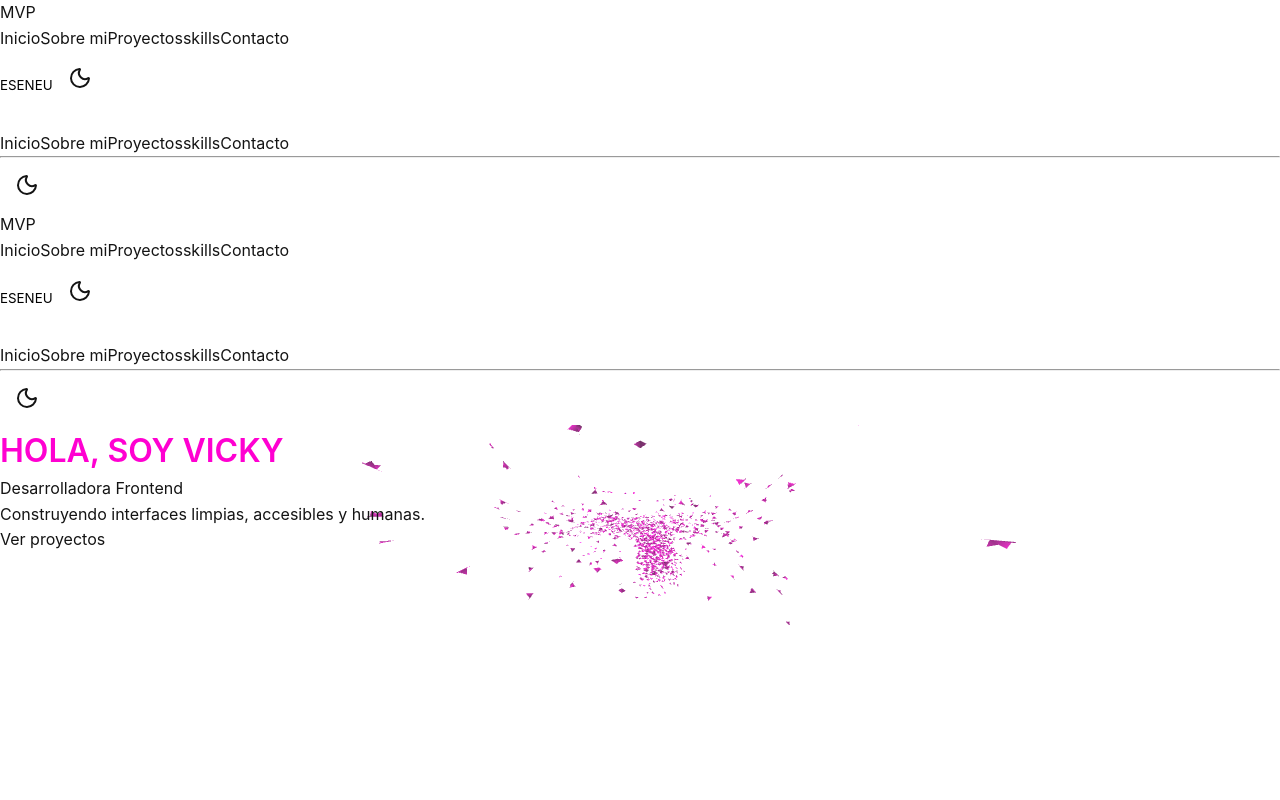
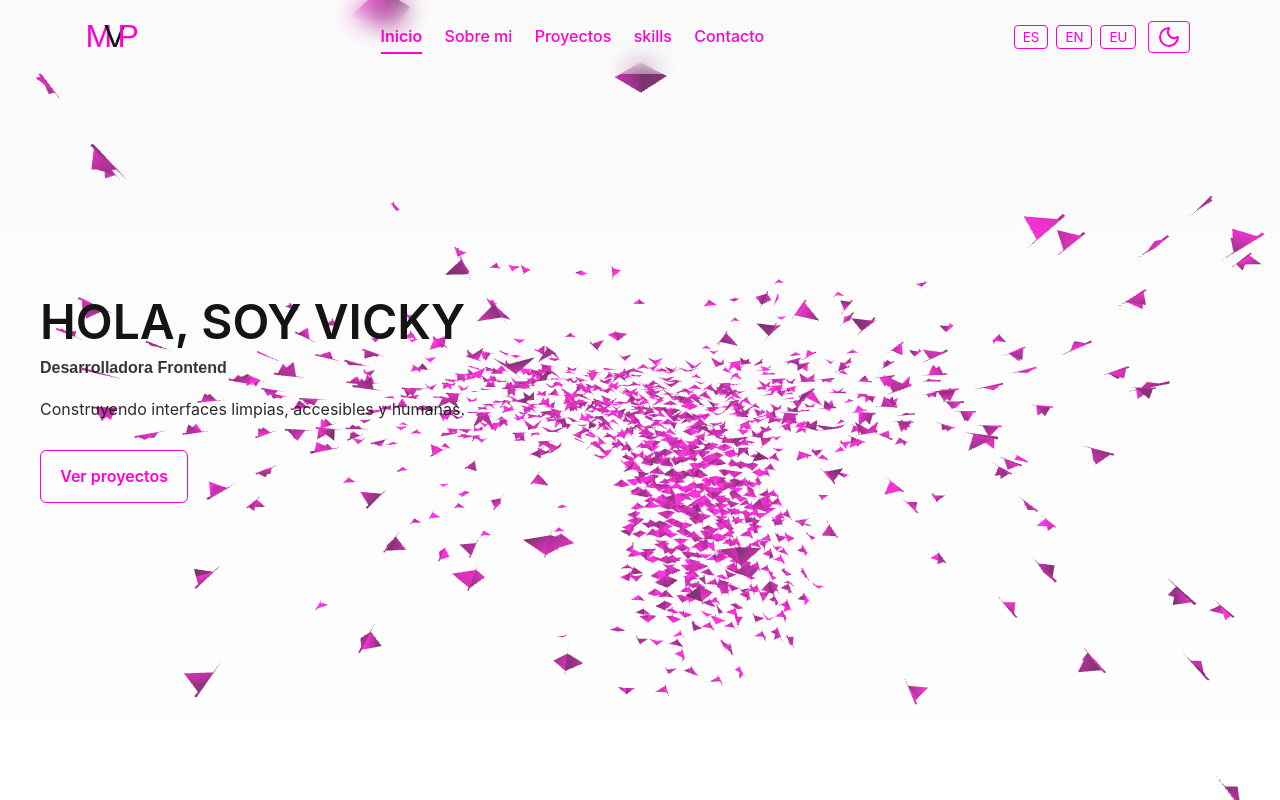
Before and after one commit to vickypineli/porfolio-vicky, a React (Vite) app: page / in a window 1280 px wide. Built offline with nearby package versions, Linux system fonts and the light colour scheme.

Commit message:
refactorin styles in header and home

```diff
--- a/src/components/ThemeToggle/ThemeToggle.jsx
+++ b/src/components/ThemeToggle/ThemeToggle.jsx
@@ -1,6 +1,7 @@
 import { useContext } from "react";
 import { ThemeContext } from "../../context/ThemeContext";
 import { Sun, Moon } from "lucide-react";
+import styles from "./ThemeToggle.module.scss";
 
 export default function ThemeToggle() {
   const { theme, toggleTheme } = useContext(ThemeContext);
@@ -9,7 +10,7 @@ export default function ThemeToggle() {
     <button
       onClick={toggleTheme}
       aria-label="Cambiar tema"
-      style={{ background: "none", border: "none", cursor: "pointer", margin: 5, padding: 10, color: "var(--color-text)" }}
+      className={styles.themeToggle}
     >
       {theme === "light" ? <Moon /> : <Sun />}
     </button>
--- a/src/components/ThemeToggle/ThemeToggle.module.scss
+++ b/src/components/ThemeToggle/ThemeToggle.module.scss
@@ -0,0 +1,26 @@
+//src/components/ThemeToggle/ThemeToggle.module.scss
+@use "../../styles/variables" as *;
+@use "../../styles/mixins" as *;
+
+.themeToggle {
+  display: flex;
+  align-items: center;
+  justify-content: center;
+
+  background: none;
+  border: none;
+  cursor: pointer;
+  margin: 0.25rem; // equivalente a 5px
+  padding: 0.625rem; // equivalente a 10px
+  color: var(--color-accent);
+  transition: color 0.3s ease;
+
+  &:hover {
+    color: var(--color-text);
+  }
+
+  svg {
+    width: 1.5rem;
+    height: 1.5rem;
+  }
+}
--- a/src/layout/Header/Header.jsx
+++ b/src/layout/Header/Header.jsx
@@ -3,7 +3,7 @@ import { useState } from "react";
 import { NavLink } from "react-router-dom";
 import { useTranslation } from "react-i18next";
 import ThemeToggle from "../../components/ThemeToggle/ThemeToggle";
-import "./Header.module.scss";
+import styles from "./Header.module.scss";
 
 export default function Header() {
   const { i18n, t } = useTranslation("header");
@@ -13,30 +13,22 @@ export default function Header() {
   const closeMenu = () => setOpen(false);
 
     const navLinkClass = ({ isActive }) =>
-    isActive ? "nav-link active" : "nav-link";
+    isActive ? `${styles.navLink} ${styles.active}` : styles.navLink;
 
   return (
-    <header className="header">
-      <div className="header-inner">
-
+    <header className={styles.header}>
+      <div className={styles.headerInner}>
         {/* LOGO */}
-        <div className="header-logo">
+        <div className={styles.headerLogo}>
           <a href="#home">
-            <span className="spanM">M</span>
-            <span className="spanv">V</span>
-            <span className="spanP">P</span>
+            <span className={styles.spanM}>M</span>
+            <span className={styles.spanV}>V</span>
+            <span className={styles.spanP}>P</span>
           </a>
         </div>
 
         {/* NAV ESCRITORIO */}
-        {/* <nav className={`desktop-nav`}>
-          <a href="#home">{t("home")}</a>
-          <a href="#about">{t("about")}</a>
-          <a href="#projects">{t("projects")}</a>
-          <a href="#skills">{t("skills")}</a>
-          <a href="#contact">{t("contact")}</a>
-        </nav> */}
-        <nav className="desktop-nav">
+        <nav className={styles.desktopNav}>
           <NavLink to="/" end className={navLinkClass}>{t("home")}</NavLink>
           <NavLink to="/about" className={navLinkClass}>{t("about")}</NavLink>
           <NavLink to="/projects" className={navLinkClass}>{t("projects")}</NavLink>
@@ -45,7 +37,7 @@ export default function Header() {
         </nav>
 
         {/* IDIOMAS + THEME */}
-        <div className="lang-switcher">
+        <div className={styles.langSwitcher}>
           <button onClick={() => changeLang("es")}>ES</button>
           <button onClick={() => changeLang("en")}>EN</button>
           <button onClick={() => changeLang("eu")}>EU</button>
@@ -54,7 +46,7 @@ export default function Header() {
 
         {/* HAMBURGUESA */}
         <button
-          className={`burger ${open ? "open" : ""}`}
+          className={`${styles.burger} ${open ? styles.open : ""}`}
           aria-label="Abrir menú"
           onClick={() => setOpen(!open)}
         >
@@ -64,15 +56,9 @@ export default function Header() {
         </button>
       </div>
 
+
       {/* MENU MOVIL */}
-      {/* <nav className={`mobile-nav ${open ? "open" : ""}`}>
-        <a href="#home" onClick={() => setOpen(false)}>{t("home")}</a>
-        <a href="#about" onClick={() => setOpen(false)}>{t("about")}</a>
-        <a href="#projects" onClick={() => setOpen(false)}>{t("projects")}</a>
-        <a href="#skills" onClick={() => setOpen(false)}>{t("skills")}</a>
-        <a href="#contact" onClick={() => setOpen(false)}>{t("contact")}</a>
-      </nav> */}
-      <nav className={`mobile-nav ${open ? "open" : ""}`}>
+      <nav className={`${styles.mobileNav} ${open ? styles.open : ""}`}>
         <NavLink to="/" end className={navLinkClass} onClick={closeMenu}>
           {t("home")}
         </NavLink>
@@ -88,12 +74,17 @@ export default function Header() {
         <NavLink to="/contact" className={navLinkClass} onClick={closeMenu}>
           {t("contact")}
         </NavLink>
-       {/* SEPARADOR */}
-        <hr />
 
-      {/* THEME MOVIL */}
+        {/* <hr /> */}
         <ThemeToggle />
-        </nav>
+                {/* IDIOMAS + THEME */}
+        <div className={styles.langSwitcher}>
+          <button onClick={() => changeLang("es")}>ES</button>
+          <button onClick={() => changeLang("en")}>EN</button>
+          <button onClick={() => changeLang("eu")}>EU</button>
+          <ThemeToggle />
+        </div>
+      </nav>
     </header>
   );
 }
--- a/src/layout/Header/Header.module.scss
+++ b/src/layout/Header/Header.module.scss
@@ -7,25 +7,19 @@
   width: 100%;
   padding: 0.7rem 1.5rem;
   position: fixed;
-  //top: 0;
-  //left: 0;
   margin: auto;
   z-index: 80;
-
   display: flex;
   justify-content: center;
   align-items: center;
 
   backdrop-filter: blur(12px);
-  -webkit-backdrop-filter: blur(12px);
-
   background: rgba(var(--rgb-bg), 0.15);
-  border-bottom: 1px solid rgba(var(--rgb-text), 0.12);
-
+  border-bottom: 1px solid rgba(var(--rgb-accent), 0.12);
   transition: background 0.3s ease, border-color 0.3s ease;
 }
 
-.header-inner {
+.headerInner {
   width: 90%;
   max-width: 1200px;
   display: flex;
@@ -34,48 +28,34 @@
   position: relative;
 }
 
-/* ====== LOGO ====== */
-.header-logo {
+/* LOGO */
+.headerLogo {
   font-size: 2rem;
+  font-family: "Montserrat", sans-serif;
   letter-spacing: -0.5rem;
-  font-family: "Montserrat", sans-serif;
 
   a {
     text-decoration: none;
     color: var(--color-text);
   }
 
-  .spanM,
-  .spanP {
+  .spanM, .spanP { color: var(--color-accent); }
+  .spanV { color: var(--color-text); }
+}
+/* ====== NAV LINKS (COMPARTIDO) ====== */
+/* NAV LINKS */
+.navLink {
   color: var(--color-accent);
-  }
-
-  .spanv {
-    color: var(--color-text);
-  }
-}
-
-/* ====== NAV LINKS (COMPARTIDO) ====== */
-.nav-link {
-  color: var(--color-text);
-  text-decoration: none;
   font-weight: 500;
   position: relative;
   transition: opacity 0.2s ease;
 
-  &:hover {
-    opacity: 0.6;
-  }
-
-  &:active {
-    opacity: 0.4;
-  }
+  &:hover { opacity: 0.6; }
+  &:active { opacity: 0.4; }
 
   &.active {
     font-weight: 600;
-  }
-
-  &.active::after {
+    &::after {
       content: "";
       position: absolute;
       left: 0;
@@ -85,46 +65,43 @@
       background: currentColor;
     }
   }
+}
 
 /* ====== NAV ESCRITORIO ====== */
-.desktop-nav {
-  display: flex;
+/* NAV ESCRITORIO */
+.desktopNav {
+  display: none;
   gap: 1.4rem;
 
-  @media (max-width: 850px) {
-    display: none;
-  }
+  @include respond(md) { display: flex; }
 }
 
 /* ====== ACCIONES (IDIOMAS + TEMA) ====== */
-.lang-switcher {
-  display: flex;
+/* IDIOMAS + TEMA */
+.langSwitcher {
+  display: none;
   align-items: center;
   gap: 0.5rem;
 
-  @media (max-width: 850px) {
-    display: none;
-  }
+  @include respond(md) { display: flex; }
 
   button {
     background: transparent;
-    border: 1px solid var(--color-text);
+    border: 1px solid var(--color-accent);
     padding: 0.2rem 0.5rem;
     border-radius: 4px;
-    color: var(--color-text);
+    color: var(--color-accent);
     cursor: pointer;
     transition: 0.2s;
 
-    &:hover {
-      background: var(--color-text);
-      color: var(--color-bg);
-    }
+    &:hover { background: var(--color-accent); color: var(--color-bg); }
   }
 }
 
 /* ====== HAMBURGUESA ====== */
+/* HAMBURGUESA */
 .burger {
-  display: none;
+  display: flex;
   flex-direction: column;
   gap: 4px;
   background: none;
@@ -135,37 +112,29 @@
   span {
     width: 24px;
     height: 3px;
-    background: var(--color-text);
+    background: var(--color-accent);
     border-radius: 3px;
     transition: 0.3s;
   }
 
-  @media (max-width: 850px) {
-    display: flex;
-  }
+  @include respond(md) { display: none; }
 }
 
-.burger.open span:nth-child(1) {
-  transform: translateY(7px) rotate(45deg);
-}
+.open span:nth-child(1) { transform: translateY(7px) rotate(45deg); }
+.open span:nth-child(2) { opacity: 0; }
+.open span:nth-child(3) { transform: translateY(-7px) rotate(-45deg); }
 
-.burger.open span:nth-child(2) {
-  opacity: 0;
-}
-
-.burger.open span:nth-child(3) {
-  transform: translateY(-7px) rotate(-45deg);
-}
 
 /* ====== MOBILE NAV ====== */
-.mobile-nav {
+/* MOBILE NAV */
+.mobileNav {
   position: fixed;
   top: 0;
   left: -100%;
   height: 100vh;
   width: 70%;
   max-width: 300px;
-  background: rgba(var(--rgb-bg), 0.85);
+  background: rgba(var(--rgb-bg), );
   backdrop-filter: blur(14px);
   padding: 5rem 2rem;
   z-index: 150;
@@ -173,19 +142,19 @@
   display: flex;
   flex-direction: column;
   gap: 1.5rem;
+  overflow-y: auto;
+  transition: left 1.05s ease;
 
-  overflow-y: auto;
-  transition: left 0.35s ease;
+  .navLink { font-size: 1.2rem; }
 
-  .nav-link {
-    font-size: 1.2rem;
+  &.open { left: 0; }
 }
 
-  &.open {
-    left: 0;
+.mobileNav hr {
+  border: none;
+  border-top: 1px solid rgba(var(--rgb-text), 0.1);
+  margin: 1rem 0;
 }
-}
-
 /* ====== MOBILE EXTRAS ====== */
 .mobile-lang {
   display: flex;
--- a/src/layout/MainLayout/MainLayout.jsx
+++ b/src/layout/MainLayout/MainLayout.jsx
@@ -6,7 +6,6 @@ import "./MainLayout.module.scss";
 export default function MainLayout() {
   return (
     <>
-      <Header />
       <main className="main-content">
         <Outlet />
       </main>
--- a/src/pages/HomePage/HomePage.jsx
+++ b/src/pages/HomePage/HomePage.jsx
@@ -1,7 +1,7 @@
 // src/pages/HomePage.jsx
 import React, { useEffect, useRef } from "react";
 import { useTranslation } from "react-i18next";
-import "./HomePage.module.scss";
+import styles from "./HomePage.module.scss";
 
 export default function Home() {
   const { t } = useTranslation("home");
@@ -57,42 +57,26 @@ export default function Home() {
 
   return (
     <main>
-      <section
-        className="home"
-        ref={vantaRef}
-        aria-labelledby="home-heading"
-        role="region"
-      >
-        <div className="container home-inner">
-          <div className="home-content" aria-hidden={false}>
-            <h1 id="home-heading" className="home-title">
+      <section className={styles.home} ref={vantaRef} aria-labelledby="home-heading">
+        <div className={styles.homeInner}>
+          <div className={styles.homeContent}>
+            <h1 id="home-heading" className={styles.homeTitle}>
               {t("welcome", { name: "Vicky" })}
             </h1>
 
-            <p className="home-role">{t("subtitle")}</p>
+            <p className={styles.homeRole}>{t("subtitle")}</p>
+            <p className={styles.homePhrase}>{t("phrase")}</p>
 
-            <p className="home-phrase">{t("phrase")}</p>
-
-            <div className="home-actions">
-              {/* Link a sección de proyectos (ancla o ruta) */}
-              <a href="#projects" className="home-cta">
+            <div className={styles.homeActions}>
+              <a href="#projects" className={styles.homeCta}>
                 {t("cta")}
               </a>
-              {/* Alternativa con react-router */}
-              {/* <Link to="/projects" className="home-cta">{t('cta')}</Link> */}
             </div>
           </div>
 
-          {/* <aside className="home-photo-wrapper" aria-hidden="false">
-            <img
-              id="home-photo"
-              src="/assets/profile-bw.jpg" // coloca tu foto en /public/assets/
-              alt={t("altPhoto")}
-              className="home-photo"
-              width="600"
-              height="800"
-              loading="lazy"
-            />
+          {/* Foto opcional */}
+          {/* <aside className={styles.homePhotoWrapper}>
+            <img src="/assets/profile-bw.jpg" alt={t("altPhoto")} className={styles.homePhoto} />
           </aside> */}
         </div>
       </section>
--- a/src/pages/HomePage/HomePage.module.scss
+++ b/src/pages/HomePage/HomePage.module.scss
@@ -1,4 +1,6 @@
-// src/styles/pages/homePage.scss
+/* HomePage.module.scss */
+@use "../../styles/variables" as *;
+@use "../../styles/mixins" as *;
 
 .home {
   width: 100%;
@@ -12,11 +14,11 @@
   justify-content: center;
   padding: 4rem 1.5rem;
 
-  // respaldo visual si Vanta no carga
+  /* respaldo visual si Vanta no carga */
   background-image: linear-gradient(180deg, rgba(0,0,0,0.02), transparent);
 }
 
-.home-inner {
+.homeInner {
   display: grid;
   grid-template-columns: 1fr 420px;
   gap: 2.5rem;
@@ -25,21 +27,21 @@
   max-width: 1200px;
 }
 
-.home-content {
+.homeContent {
   z-index: 2;
   text-align: left;
-  //padding: 1rem 0;
 }
 
-.home-title {
-  font-family: "Lora", serif;
+.homeTitle {
+  //font-family: "Lora", serif;
   font-size: clamp(2rem, 4rem, 3rem);
   margin: 0 0 0.5rem 0;
   color: var(--color-text);
   line-height: 1.05;
+
 }
 
-.home-role {
+.homeRole {
   font-family: "Montserrat", sans-serif;
   margin: 0 0 1rem 0;
   color: var(--color-text);
@@ -47,43 +49,42 @@
   font-weight: 600;
 }
 
-.home-phrase {
+.homePhrase {
   margin: 0 0 1.25rem 0;
   color: var(--color-text);
   max-width: 56ch;
   opacity: 0.9;
 }
 
-/* CTA */
-.home-actions {
+.homeActions {
   display: flex;
   gap: 0.75rem;
   align-items: center;
 }
 
-.home-cta {
+.homeCta {
   display: inline-block;
   margin-top: 0.5rem;
   padding: 0.8rem 1.2rem;
-  border: 1px solid var(--color-text);
+  border: 1px solid var(--color-accent);
   text-decoration: none;
-  color: var(--color-text);
+  color: var(--color-accent);
   border-radius: 6px;
-  transition: background-color .25s ease, color .25s ease, transform .12s ease;
+  //transition: background-color 0.25s ease, color 0.25s ease, transform 0.12s ease;
   background: transparent;
   font-weight: 600;
 
   &:hover,
   &:focus {
-    background: var(--color-text);
-    color: var(--color-bg);
+    background: var(--color-bg);
+    color: var(--color-text);
     transform: translateY(-2px);
+    border-color: var(--color-text);
     outline: none;
   }
 }
 
-/* foto */
-.home-photo-wrapper {
+.homePhotoWrapper {
   position: relative;
   bottom: 0;
   right: 0;
@@ -95,30 +96,27 @@
   justify-content: center;
 }
 
-.home-photo {
+.homePhoto {
   width: 100%;
   display: block;
   filter: grayscale(100%);
-  transition: transform .2s ease-out, filter .25s ease;
+  transition: transform 0.2s ease-out, filter 0.25s ease;
   border-radius: 6px;
   box-shadow: 0 8px 30px rgba(0,0,0,0.06);
 }
 
-/* hover opcional (solo en proyectos/galería) */
-/* .project-card:hover .project-image { filter: none; } */
-
 /* Responsive */
 @media (max-width: 900px) {
-  .home-inner {
+  .homeInner {
     grid-template-columns: 1fr;
     text-align: center;
   }
-  .home-content { order: 2; }
-  .home-photo-wrapper { order: 1; max-width: 60%; margin: 0 auto 1.25rem; }
+  .homeContent { order: 2; }
+  .homePhotoWrapper { order: 1; max-width: 60%; margin: 0 auto 1.25rem; }
 }
 
 /* Respect reduced motion */
 @media (prefers-reduced-motion: reduce) {
-  .home-photo { transition: none !important; }
-  .home-cta { transition: none !important; transform: none !important; }
+  .homePhoto { transition: none !important; }
+  .homeCta { transition: none !important; transform: none !important; }
 }
--- a/src/styles/_typography.scss
+++ b/src/styles/_typography.scss
@@ -1,34 +1,53 @@
 // src/styles/_typography.scss
 @use './variables' as *;
 
-/* Tipografía base */
+/* ======================================================
+   BASE TEXT
+   ====================================================== */
+
 body {
   font-family: $font-base;
   font-size: $font-size-base;
-  line-height: 1.6;
+  line-height: $line-height-base;
   color: var(--color-text);
 }
 
-/* Headings */
-h1, h2, h3, h4, h5, h6 {
+/* ======================================================
+   HEADINGS
+   ====================================================== */
+
+h1,
+h2,
+h3,
+h4,
+h5,
+h6 {
+  font-family: $font-heading;
   color: var(--color-accent);
+  line-height: $line-height-heading;
+  font-weight: 600;
 }
 
-
+/* Jerarquía */
 h1 {
   font-size: $font-size-2xl;
-  font-weight: 600;
   text-transform: uppercase;
 }
 
 h2 {
   font-size: $font-size-xl;
-  font-weight: 600;
   text-transform: uppercase;
 }
 
 h3 {
   font-size: $font-size-lg;
-  font-weight: 600;
   text-transform: capitalize;
 }
+
+/* Headings menores: neutros */
+h4,
+h5,
+h6 {
+  font-size: $font-size-base;
+  text-transform: none;
+}
```
Also changed, not shown: src/styles/_variables.scss (+20 -12 lines), src/styles/main.scss (+6 -7 lines), src/pages/AboutPage/AboutPage.module.scss (added), src/pages/AboutPage/AboutPage.scss (deleted). Lines whose indentation alone changed are shown as unchanged.
